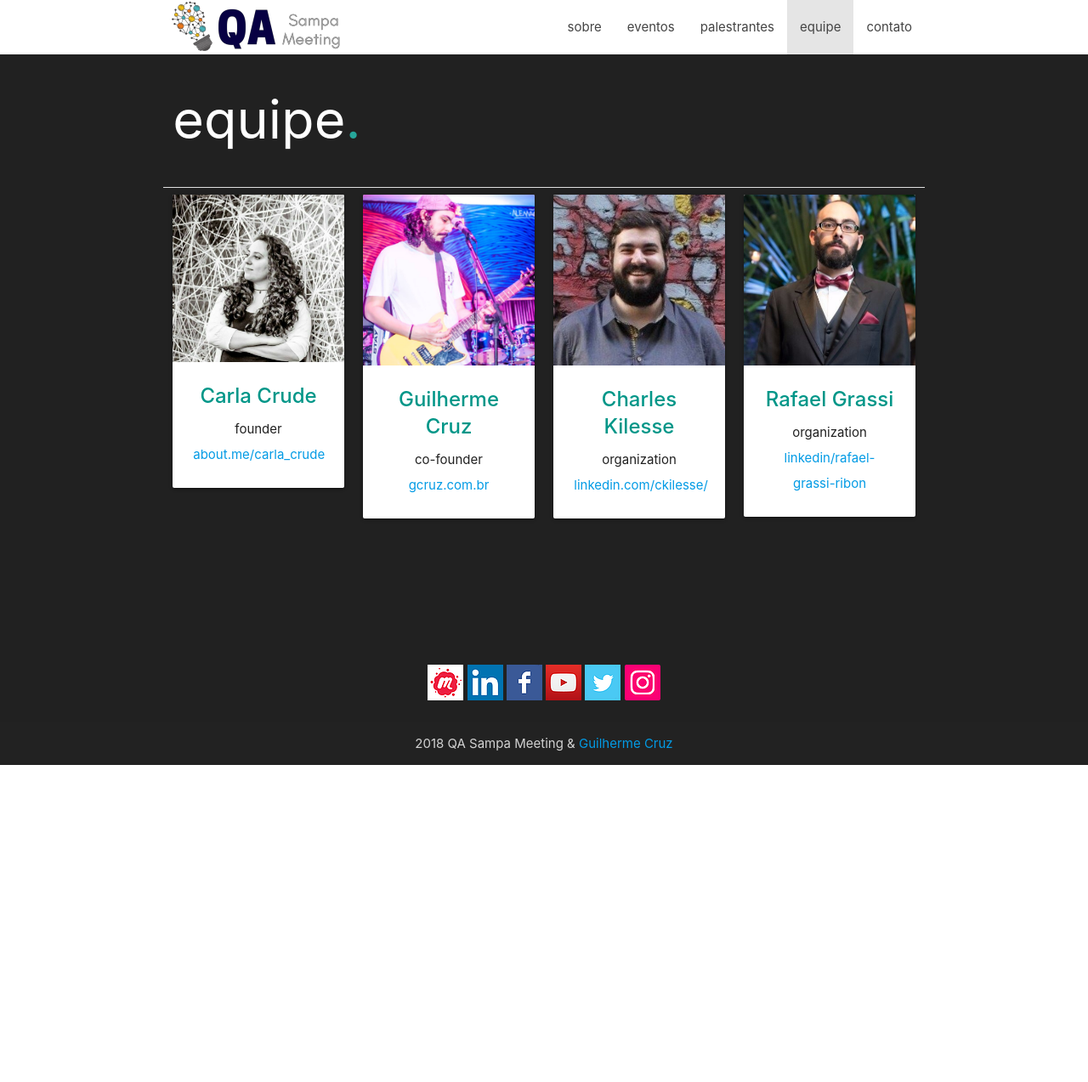
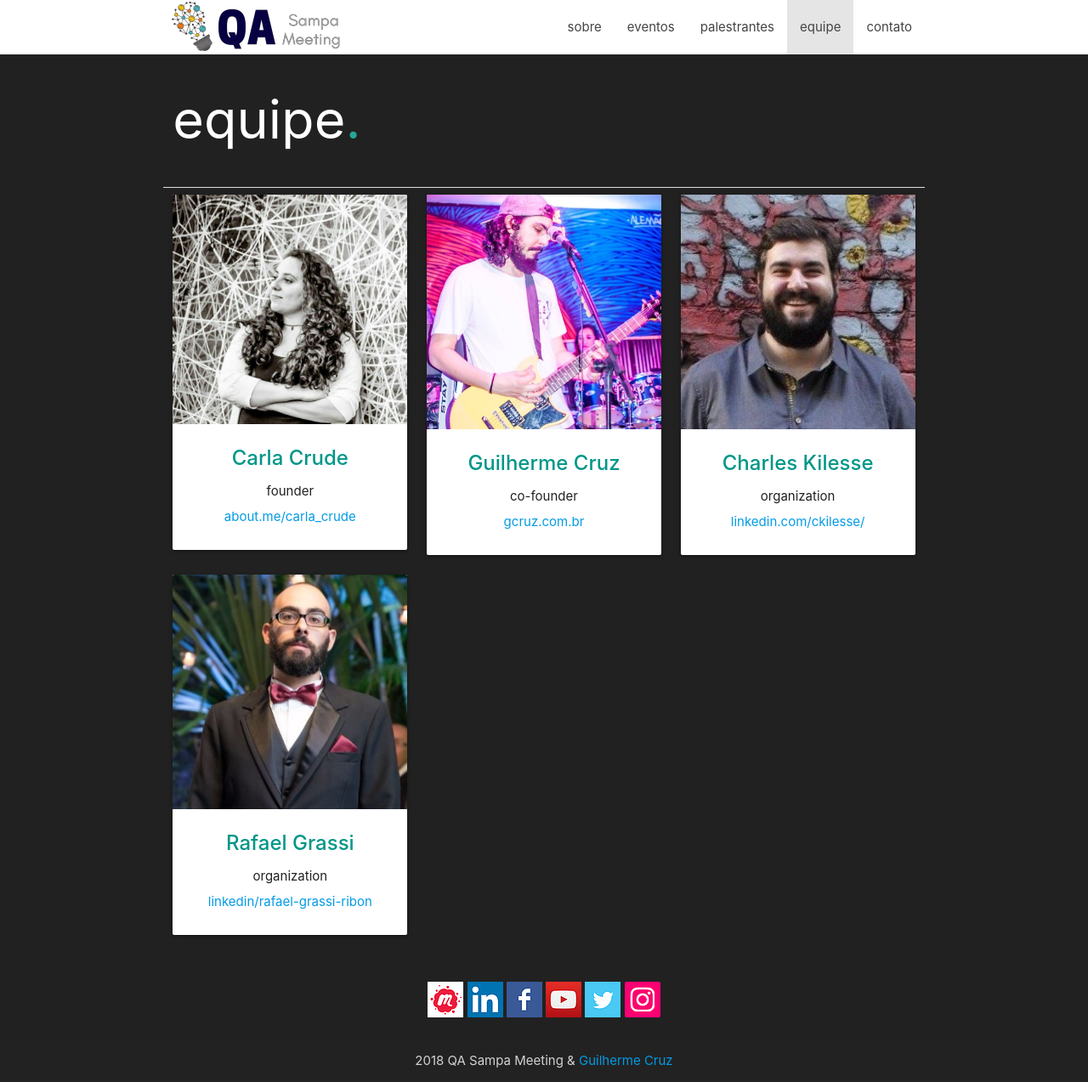
Before and after one commit to qasampameeting/qasampameeting.github.io, a Jekyll site: the page built from team.md, in a window 1280 px wide. Shown: the whole page at 85% size. Built offline with Jekyll 4.4.1, drawn with Linux system fonts in a browser that asks for light colours; nearby versions of some CDN libraries; before the commit the page ends 900 px from its top, so only the background shows below that.

Commit message:
Team page bug fix part 2

```diff
--- a/team.md
+++ b/team.md
@@ -7,7 +7,7 @@ title: Equipe QA Sampa Meeting
 <div class="divider"></div>
 <div class="row">
   {% for member in site.team %}
-  <div class="col s12 m6 l4 xl3">
+  <div class="col s12 m6 l4">
     <div class="card white grey-text text-darken-4">
       <div class="card-image">
         <a href="{{ member.link }}" target="_blank">
```
